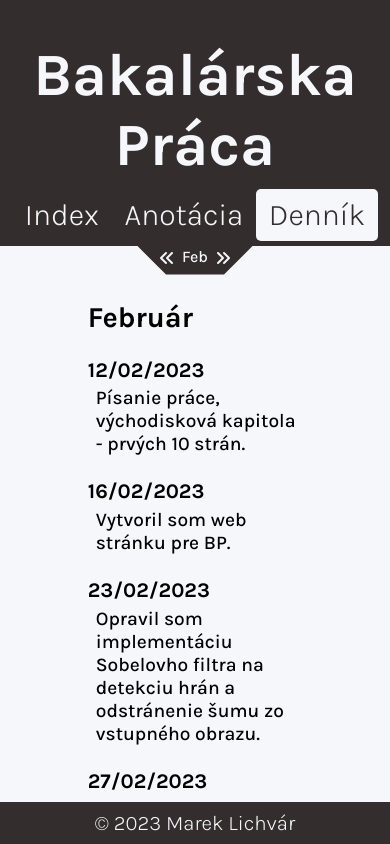
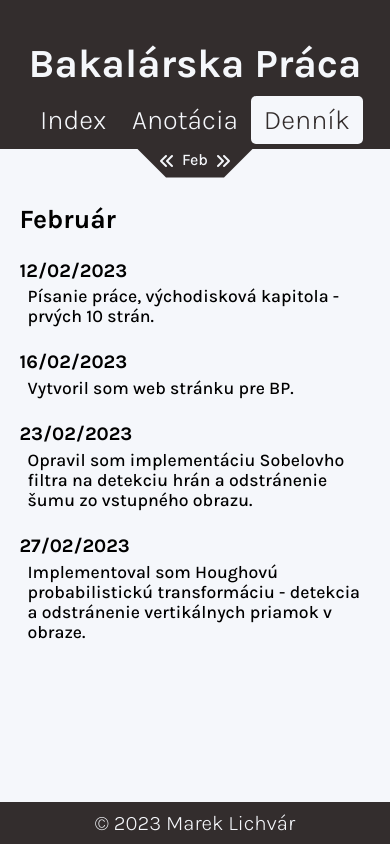
Before and after one commit to sinthoras50/bachelors_app, a React (Create React App) app: page /diary in a window 390 px wide. Built offline with nearby package versions, Linux system fonts and the light colour scheme.

Commit message:
Fixed css for mobile/ added new diary entries

```diff
--- a/src/components/annotation/Annotation.module.scss
+++ b/src/components/annotation/Annotation.module.scss
@@ -10,4 +10,15 @@
     margin: 0 auto;
     width: 55%;
   }
+
 }
+
+@media only screen and (max-width: 500px) {
+  .annotation {
+    font-size: 1.1rem;
+
+    .text-content {
+      width: 90%;
+    }
+  }
+}
--- a/src/components/diary/Diary.js
+++ b/src/components/diary/Diary.js
@@ -35,7 +35,7 @@ export default function Diary() {
         exit={{ opacity: '0%' }}
       >
         <h4>{entry.date}</h4>
-        <p>{entry.message}</p>
+        <p dangerouslySetInnerHTML={{ __html: entry.message }}></p>
       </motion.div>
     ));
 
--- a/src/components/diary/Diary.module.scss
+++ b/src/components/diary/Diary.module.scss
@@ -24,3 +24,19 @@
     }
   }
 }
+
+@media only screen and (max-width: 500px) {
+  .diary {
+
+    .text-content {
+      width: 90%;
+      font-size: 1.1rem;
+    }
+
+    .entry {
+      h4 {
+        font-size: 1.2rem;
+      }
+    }
+  }
+}
--- a/src/components/diary/diary_data.js
+++ b/src/components/diary/diary_data.js
@@ -19,6 +19,17 @@ const data = [
     date: '27/02/2023',
     message: 'Implementoval som Houghovú probabilistickú transformáciu - detekcia a odstránenie vertikálnych priamok v obraze.'
   },
+
+  {
+    date: '06/03/2023',
+    message: `Porovnával som KerasOCR, EasyOCR a Tesseract OCR enginy počítaním Levenshteinovej vzdialenosti medzi nameraným výstupom a reálnym vstupom.
+     Vyhodnocoval som Open source OCR voči Closed source OCR (Amazon Textract, Google Document AI, Nanonets)`
+  },
+
+  {
+    date: '08/03/2023',
+    message: 'Implementoval som auto-correct pre výstupné dáta - konkrétne adresy - na základe datasetov ulíc a miest SR z <a href="https://data.gov.sk/">https://data.gov.sk/</a>.'
+  }
 ]
 
 export default data;
--- a/src/components/header/Header.module.scss
+++ b/src/components/header/Header.module.scss
@@ -11,6 +11,12 @@
     text-align: center;
     font-weight: 700;
     font-size: 3.75rem;
+  }
+
+  @media only screen and (max-width: 500px) {
+    h1 {
+      font-size: 2.5rem;
+    }
   }
 
   nav {
@@ -30,6 +36,12 @@
       display: inline-block;
     }
 
+    @media only screen and (max-width: 500px) {
+      h5 {
+        font-size: 1.7rem;
+      }
+    }
+
     .selected {
       background: var(--primary);
       transition: background 250ms linear;
--- a/src/components/index/Index.module.scss
+++ b/src/components/index/Index.module.scss
@@ -17,7 +17,14 @@
       "adviser adviserField"
       "contact contactField";
 
-      font-size: 1.2rem;
+    font-size: 1.2rem;
+  }
+
+  @media only screen and (max-width: 500px) {
+    .grid {
+      font-size: 1.1rem;
+      width: 90%;
+    }
   }
 
   .title, .author, .adviser, .contact {
```
